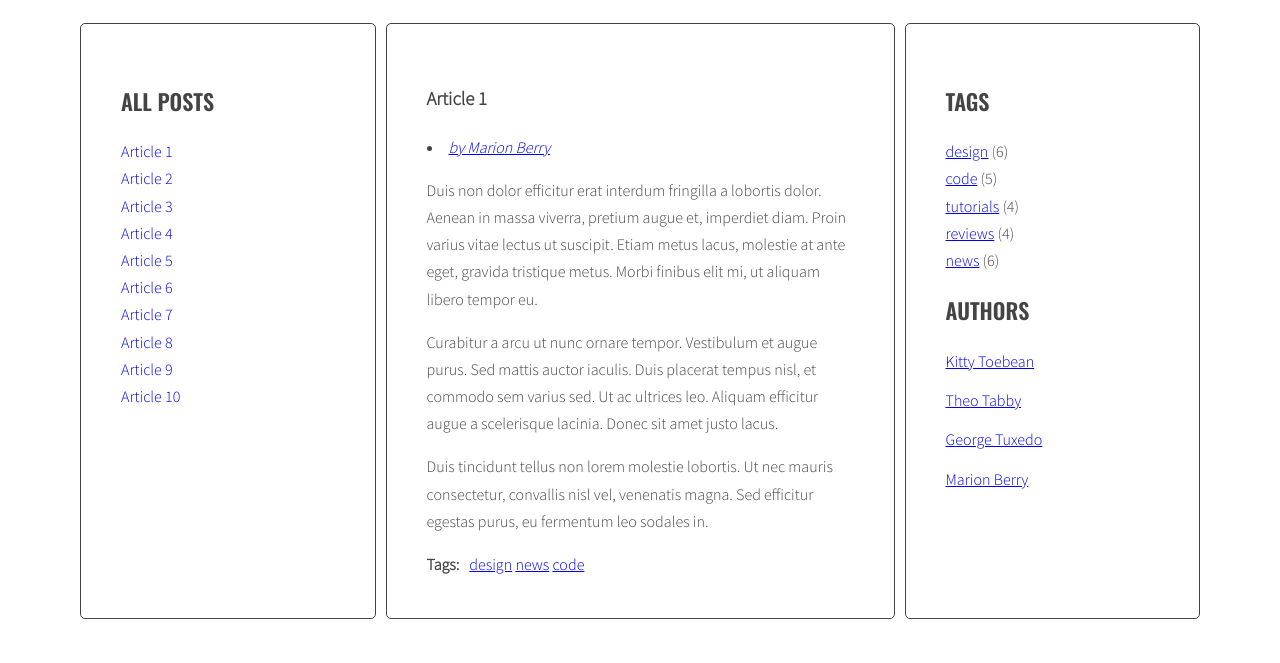
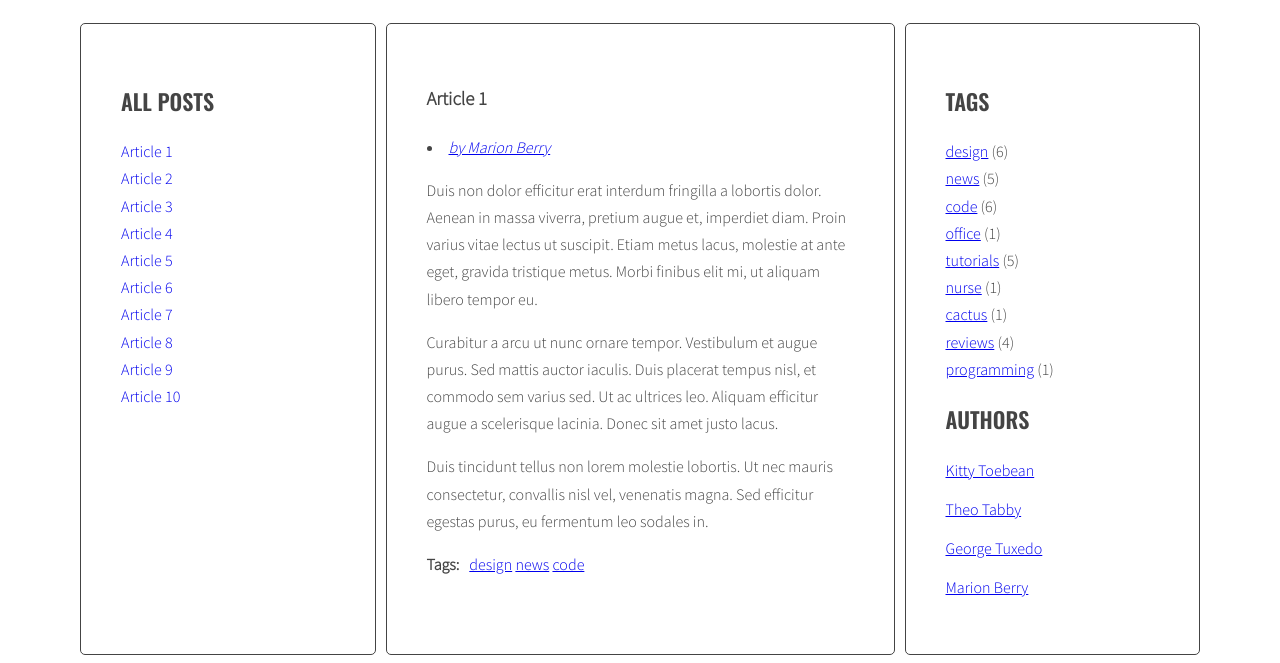
Before and after one commit to Mateusz-Korczak/javascript-blog, a website: page index.html in a window 1280 px wide. Shown: the part 220-883 px from the top of the page. Before the commit the page ends 847 px from the top, so only its background shows below. Drawn offline with nearby package versions, Linux system fonts and the light colour scheme.

Commit message:
Generating links to the tag list

```diff
--- a/index.html
+++ b/index.html
@@ -185,11 +185,6 @@
             <aside class="sidebar">
               <h2 class="section-title">Tags</h2>
               <ul class="list tags">
-                <li><a href="#">design</a> <span>(6)</span></li>
-                <li><a href="#">code</a> <span>(5)</span></li>
-                <li><a href="#">tutorials</a> <span>(4)</span></li>
-                <li><a href="#">reviews</a> <span>(4)</span></li>
-                <li><a href="#">news</a> <span>(6)</span></li>
               </ul>
               <h2 class="section-title">Authors</h2>
               <ul class="list authors">
--- a/js/script.js
+++ b/js/script.js
@@ -5,7 +5,8 @@
     optTitleSelector = ".post-title",
     optTitleListSelector = ".titles",
     optArticleTagsSelector = ".post-tags .list",
-    optArticleAuthorSelector = ".post-author";
+    optArticleAuthorSelector = ".post-author",
+    optTagsListSelector = "tags.list";
 
   const titleClickHandler = function (event) {
     event.preventDefault();
@@ -56,6 +57,8 @@
 
   const generateTags = function () {
     const articles = document.querySelectorAll(optArticleSelector);
+    /* [NEW] create a new variable allTags with an empty object */
+    let allTags = {};
 
     for (let article of articles) {
       const articleTagsWrapper = article.querySelector(optArticleTagsSelector);
@@ -64,13 +67,46 @@
       const articleTagsArray = articleTags.split(" ");
 
       for (let tag of articleTagsArray) {
-        const linkHtml =
+        const linkHTML =
           "<li><a href=#tag-" + tag + "><span>" + tag + "</span></a></li> ";
-        html = html + linkHtml;
+        html = html + linkHTML;
+        /* [NEW] check if this link is NOT already in allTags */
+        if (!allTags[tag]) {
+          /* [NEW] add tag to allTags object */
+          allTags[tag] = 1;
+        } else {
+          allTags[tag]++;
+        }
       }
 
       articleTagsWrapper.innerHTML = html;
     }
+    /* [NEW] find list of tags in right column */
+    const tagList = document.querySelector(".tags");
+    /* [NEW] create variable for all links HTML code */
+    let allTagsHTML = "";
+
+    /* [NEW] START LOOP: for each tag in allTags: */
+    for (let tag in allTags) {
+      /* [NEW] generate code of a link and add it to allTagsHTML */
+      //<li><a href="#">design</a> <span>(6)</span></li>
+      // allTagsHTML += tag + " (" + allTags[tag] + ") ";
+      allTagsHTML +=
+        '<li><a href="#tag-' +
+        tag +
+        '">' +
+        tag +
+        "</a> <span>" +
+        " (" +
+        allTags[tag] +
+        ") " +
+        "</span></li>";
+    }
+    /* [NEW] END LOOP: for each tag in allTags: */
+
+    /*[NEW] add HTML from allTagsHTML to tagList */
+    console.log(allTagsHTML);
+    tagList.innerHTML = allTagsHTML;
   };
 
   generateTags();
@@ -159,10 +195,8 @@
 
   const addClickListenersToTitleLinks = function () {
     const links = document.querySelectorAll(".titles li a");
-    console.log(links);
 
     for (let link of links) {
-      console.log(link);
       link.addEventListener("click", titleClickHandler);
     }
   };
```
